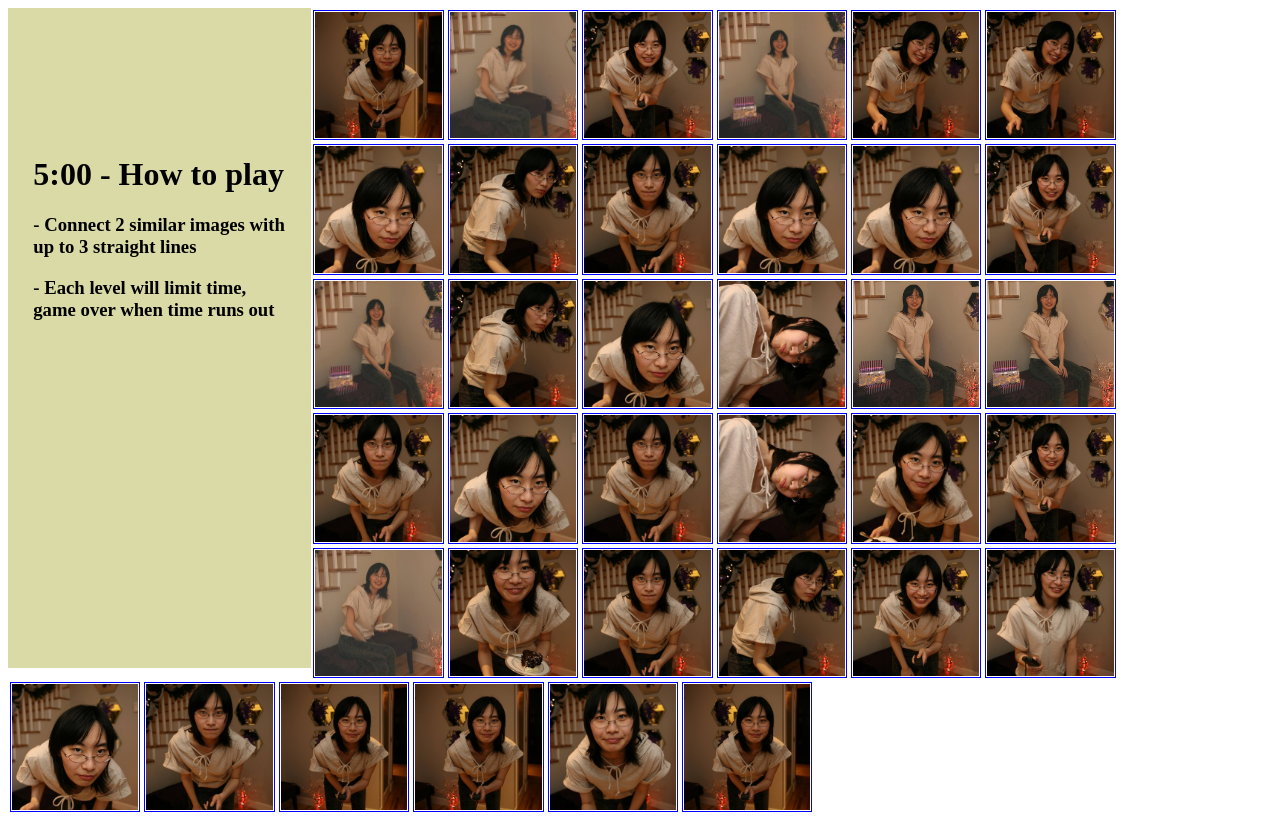
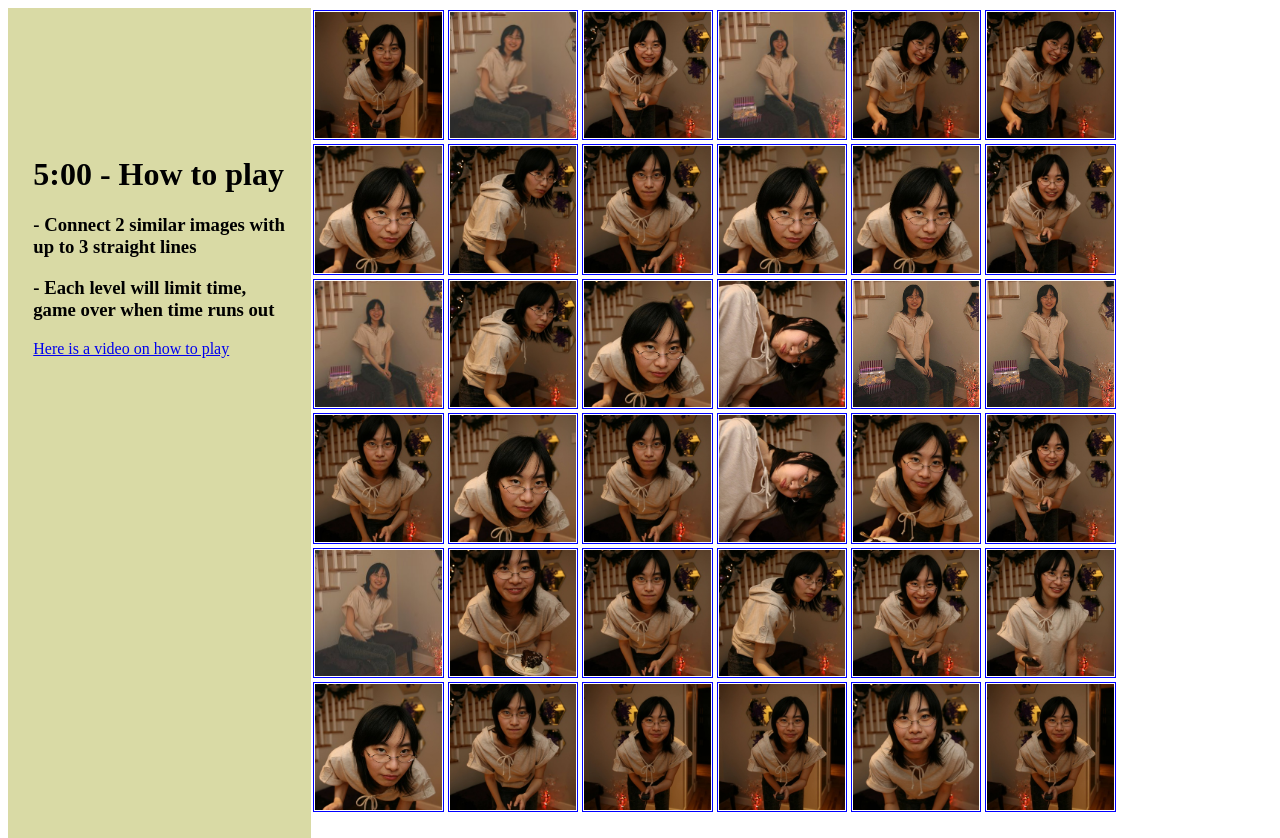
Before and after one commit to shanmeiliu/linlink, a plain HTML site: page index.html in a window 1280 px wide. Drawn offline with nearby package versions, Linux system fonts and the light colour scheme.

Commit message:
add video illustration

```diff
--- a/charmaine_llk.js
+++ b/charmaine_llk.js
@@ -13,7 +13,7 @@ if(round%2 == 0){img_num = 16;imgdir="2013_11_29/"}
 function initial()
 {   document.write("<link href='llk-css/outstyle.css' rel='stylesheet' type='text/css' />")
     document.write("<div class='split left'>")
-    document.write(" <div  id='debug_info'><h1 ><span id='timer'></span> - How to play</h2> <div  id='game_info'><h3 >    - Connect 2 similar images with up to 3 straight lines </h3><h3> - Each level will limit time, game over when time runs out </h3></div> ");
+    document.write(" <div  id='debug_info'><h1 ><span id='timer'></span> - How to play</h2> <div  id='game_info'><h3 >  - Connect 2 similar images with up to 3 straight lines </h3><h3> - Each level will limit time, game over when time runs out </h3> <a href ='https://www.youtube.com/watch?v=7d5l5o8NzNc'>Here is a video on how to play</a></div> ");
     document.write("</div>")
     document.write("<div class='split right>")
     document.write("<div  id='llk_layout'></div>");
--- a/llk-css/outstyle.css
+++ b/llk-css/outstyle.css
@@ -30,7 +30,7 @@ img:hover{
     top: 0;
     overflow-x: hidden;
     padding-top: 10%;
-    padding-bottom: 20%;
+    padding-bottom: 30%;
     padding-left: 2%;
     padding-right: 2%;
 
```
